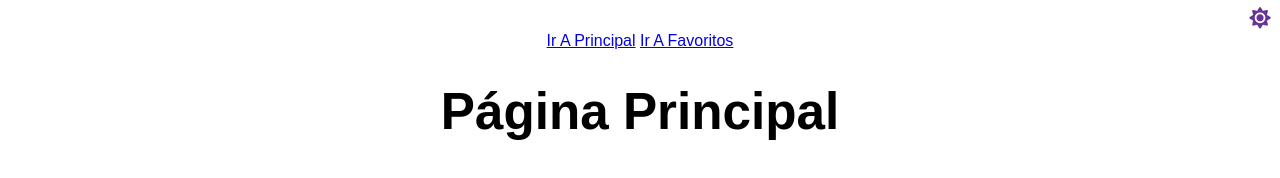
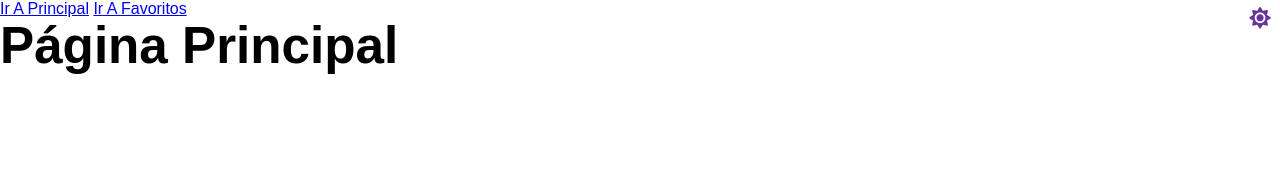
Before and after one commit to juancamiloperezc/tmdb-explorer, a website built with Vite: page tmdb-explorer/index.html in a window 1280 px wide. Built offline with nearby package versions, Linux system fonts and the light colour scheme.

Commit message:
configuraciones de estilo

```diff
--- a/tmdb-explorer/src/index.ts
+++ b/tmdb-explorer/src/index.ts
@@ -57,7 +57,6 @@ container.register<NavigationWrapper>(NAVIGATION_WRAPPER, navigationWrapperProvi
 
 window.addEventListener("DOMContentLoaded", () => init());
 
-
 function init() {
 
   const initialTheme = container.resolve<ThemeStorage>(THEME_PREFERENCE)?.theme === "dark" || false;
--- a/tmdb-explorer/src/styles/global.css
+++ b/tmdb-explorer/src/styles/global.css
@@ -22,6 +22,12 @@
 
 }
 
+* {
+  margin: 0;
+  padding: 0;
+  box-sizing: border-box;
+}
+
 body {
   margin: 0;
   height: 100vh;
@@ -35,7 +41,7 @@ h1 {
   color: var(--on-background-color);
 }
 
-#app {
+/*#app {
   max-width: 1280px;
   margin: 0 auto;
   padding: 2rem;
@@ -93,4 +99,4 @@ button:focus-visible {
   button {
     background-color: #f9f9f9;
   }
-}
+} */
```
